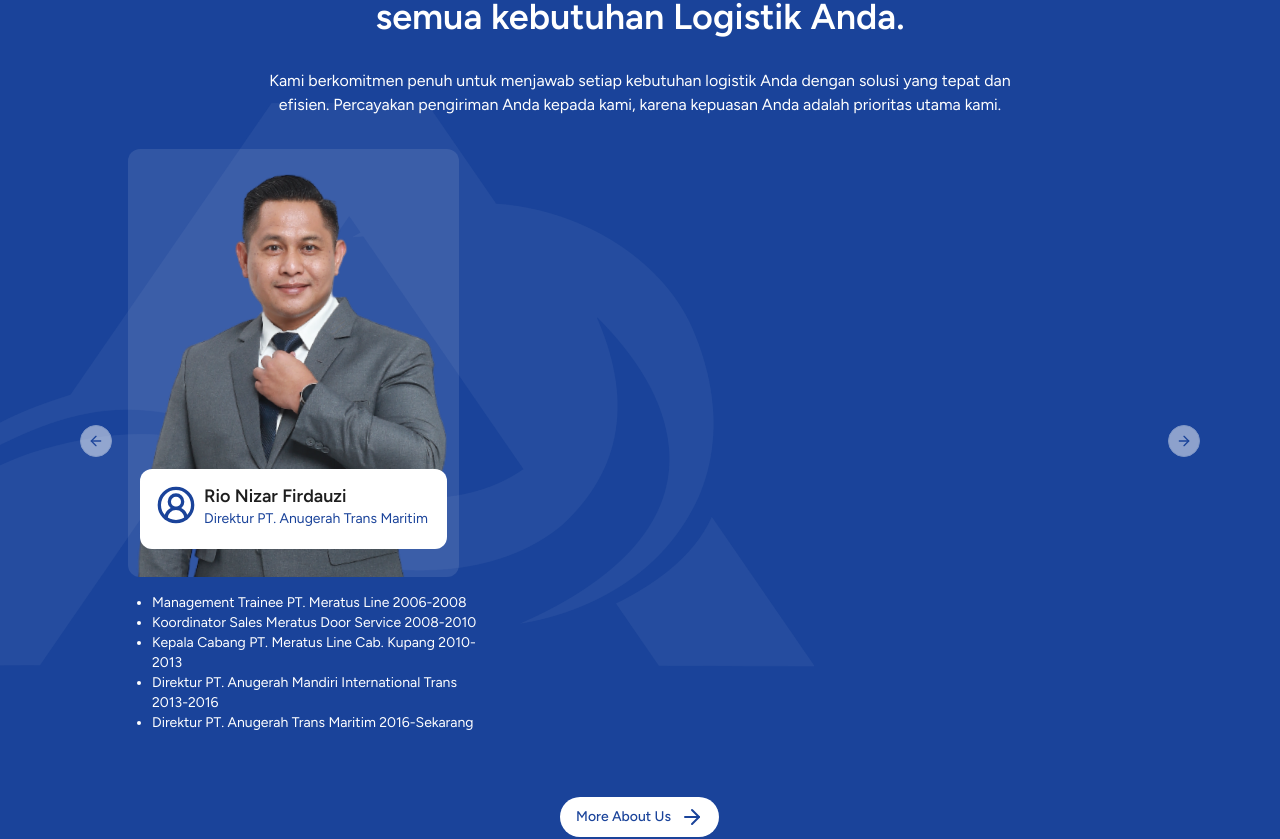
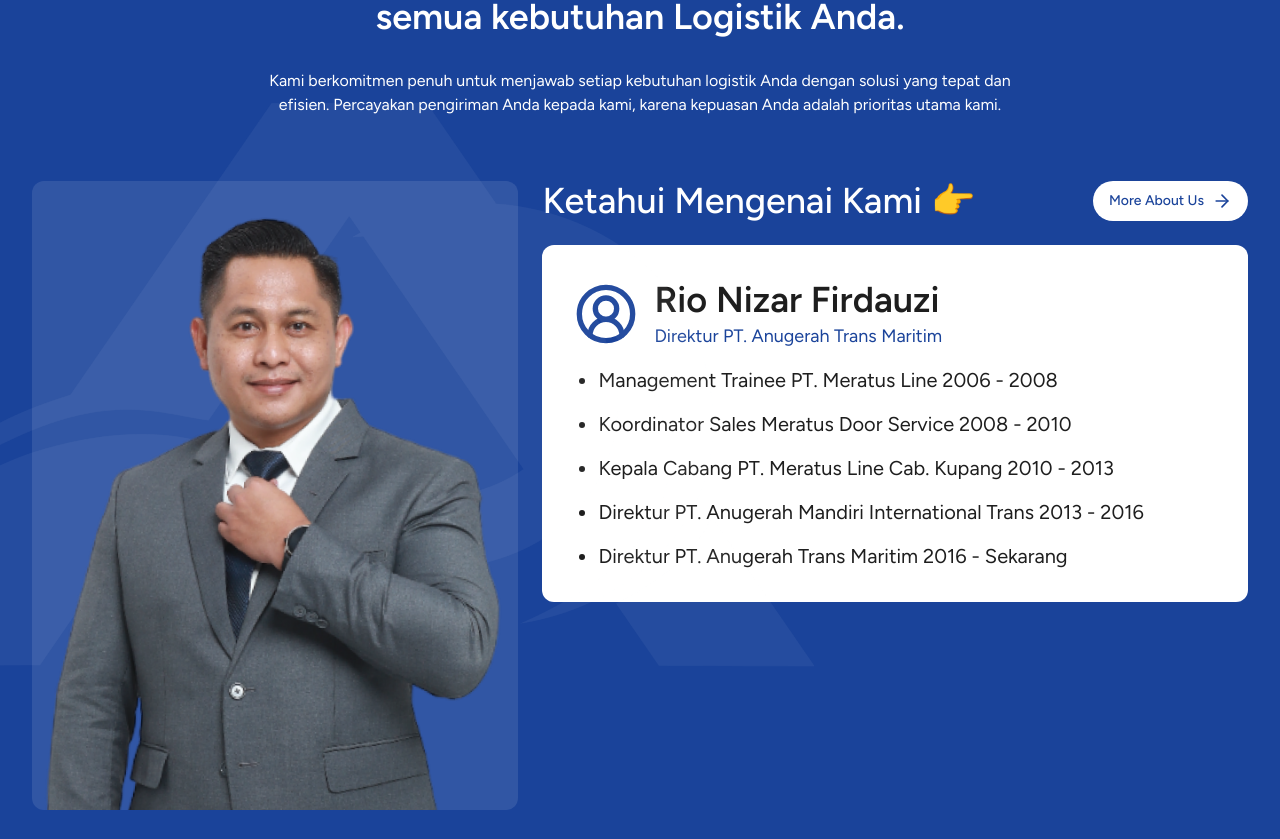
Before and after one commit to Fantocaa/atm-logistik, a Next.js app: page / in a window 1280 px wide. Shown: the part 1725-2564 px from the top of the page. Built offline with nearby package versions, Linux system fonts and the light colour scheme.

Commit message:
Update 0.5

```diff
--- a/src/components/home-page/Bio.tsx
+++ b/src/components/home-page/Bio.tsx
@@ -10,6 +10,7 @@ import {
 import { CircleUserRound } from "lucide-react";
 import { Button } from "../ui/button";
 import { ArrowRight } from "lucide-react";
+import Link from "next/link";
 
 export default function Bio() {
   const Member = [
@@ -21,87 +22,27 @@ export default function Bio() {
       quote: "When you have a dream, you've got to grab it and never let go.",
       exp: [
         {
-          expdetails: "Management Trainee PT. Meratus Line 2006-2008",
+          expdetails: "Management Trainee PT. Meratus Line 2006 - 2008",
         },
         {
-          expdetails: "Koordinator Sales Meratus Door Service 2008-2010",
+          expdetails: "Koordinator Sales Meratus Door Service 2008 - 2010",
         },
         {
-          expdetails: "Kepala Cabang PT. Meratus Line Cab. Kupang 2010-2013",
+          expdetails: "Kepala Cabang PT. Meratus Line Cab. Kupang 2010 - 2013",
         },
         {
           expdetails:
-            "Direktur PT. Anugerah Mandiri International Trans 2013-2016",
+            "Direktur PT. Anugerah Mandiri International Trans 2013 - 2016",
         },
         {
-          expdetails: "Direktur PT. Anugerah Trans Maritim 2016-Sekarang",
+          expdetails: "Direktur PT. Anugerah Trans Maritim 2016 - Sekarang",
         },
       ],
     },
-    // {
-    //   id: 2,
-    //   name: "Rio Nizar Firdauzi",
-    //   path: "/images/rio.png",
-    //   company: "Direktur PT. Anugerah Trans Maritim",
-    //   quote: "When you have a dream, you've got to grab it and never let go.",
-    //   exp: [
-    //     {
-    //       expdetails: "MANAGER AREA PT.DUMMY (2009 - 2018)",
-    //     },
-    //     {
-    //       expdetails: "DIRECTOR OF PT.ANUGERAH TRANS MARITIM (2018 - Present)",
-    //     },
-    //   ],
-    // },
-    // {
-    //   id: 3,
-    //   name: "Rio Nizar Firdauzi",
-    //   path: "/images/rio.png",
-    //   company: "Direktur PT. Anugerah Trans Maritim",
-    //   quote: "When you have a dream, you've got to grab it and never let go.",
-    //   exp: [
-    //     {
-    //       expdetails: "MANAGER AREA PT.DUMMY (2009 - 2018)",
-    //     },
-    //     {
-    //       expdetails: "DIRECTOR OF PT.ANUGERAH TRANS MARITIM (2018 - Present)",
-    //     },
-    //   ],
-    // },
-    // {
-    //   id: 4,
-    //   name: "Rio Nizar Firdauzi",
-    //   path: "/images/rio.png",
-    //   company: "Direktur PT. Anugerah Trans Maritim",
-    //   quote: "When you have a dream, you've got to grab it and never let go.",
-    //   exp: [
-    //     {
-    //       expdetails: "MANAGER AREA PT.DUMMY (2009 - 2018)",
-    //     },
-    //     {
-    //       expdetails: "DIRECTOR OF PT.ANUGERAH TRANS MARITIM (2018 - Present)",
-    //     },
-    //   ],
-    // },
-    // {
-    //   id: 5,
-    //   name: "Rio Nizar Firdauzi",
-    //   path: "/images/rio.png",
-    //   company: "Direktur PT. Anugerah Trans Maritim",
-    //   quote: "When you have a dream, you've got to grab it and never let go.",
-    //   exp: [
-    //     {
-    //       expdetails: "MANAGER AREA PT.DUMMY (2009 - 2018)",
-    //     },
-    //     {
-    //       expdetails: "DIRECTOR OF PT.ANUGERAH TRANS MARITIM (2018 - Present)",
-    //     },
-    //   ],
-    // },
   ];
 
   return (
-    <section className="bg-blueatm-900 text-white mt-72 md:mt-8">
+    <section className="bg-blueatm-900 text-white mt-16 md:mt-8">
       <div className="relative">
         <div className="absolute top-64 -left-32 2xl:left-0">
           <Image
@@ -144,27 +85,31 @@ export default function Bio() {
             </p>
 
             <div>
-              <Carousel
+              {/* <Carousel
                 className="max-w-sm md:max-w-screen-lg"
                 opts={{
                   align: "start",
                   // loop: true,
                 }}
               >
-                <CarouselContent>
+                <CarouselContent> */}
               {Member.map((value, index) => (
-                    <CarouselItem
-                      className="basis-11/12 md:basis-1/3"
+                // <CarouselItem
+                //   className="basis-11/12 md:basis-1/3"
+                //   key={value.id}
+                // >
+                <div
+                  className="w-full md:grid grid-cols-10 mt-8"
                   key={value.id}
                 >
-                      <div className="bg-white bg-opacity-10 rounded-xl relative">
+                  <div className="bg-white bg-opacity-10 rounded-xl relative col-span-4">
                     <Image
                       src={value.path}
                       width={1080}
                       height={1080}
                       alt="profile"
                     />
-                        <div className="absolute p-3 bottom-4 w-full">
+                    {/* <div className="absolute p-3 bottom-4 w-full">
                       <div className="bg-white rounded-xl p-4 group h-20 transition-all duration-300 overflow-hidden">
                         <div className="flex items-stretch gap-2">
                           <CircleUserRound className="text-blueatm-900 w-10 h-10" />
@@ -176,35 +121,65 @@ export default function Bio() {
                               {value.company}
                             </p>
                           </div>
-                            </div>
+                        </div> */}
                     {/* <div className="text-dark pt-2 opacity-0  group-hover:opacity-100 group-hover:duration-500 transition-opacity">
                               {value.quote}
                             </div> */}
+                    {/* </div>
+                    </div> */}
                   </div>
-                        </div>
-                      </div>
-                      <ul className="list-disc max-w-xs md:max-w-xl text-white pt-4 ml-6 text-sm w-full">
-                        {value.exp.map((experience, index) => (
-                          <li key={index}>{experience.expdetails}</li>
-                        ))}
-                      </ul>
-                    </CarouselItem>
-                  ))}
-                </CarouselContent>
-                <CarouselPrevious className="text-blueatm-900 md:inline-flex" />
-                <CarouselNext className="text-blueatm-900 hidden md:inline-flex" />
-              </Carousel>
-            </div>
+                  <div className="col-span-6 md:pl-6 flex-col pt-4 md:pt-0 gap-6 flex">
+                    <div className="justify-between w-full items-end hidden md:flex">
+                      <h1 className="font-medium text-4xl">
+                        Ketahui Mengenai Kami 👉
+                      </h1>
+                      <Link href="/about">
                         <Button
                           variant="default"
-              className=" py-3 mt-8 text-blueatm-900 bg-white hover:bg-blue-50 rounded-full flex gap-2 transition-all w-fit"
+                          className=" py-3 text-blueatm-900 bg-white hover:bg-blue-50 rounded-full flex gap-2 transition-all w-fit"
                           data-aos="zoom-in-up"
                           data-aos-delay="400"
                           data-aos-offset="-300"
                         >
                           More About Us
-              <ArrowRight />
+                          <ArrowRight size={20} />
                         </Button>
+                      </Link>
+                    </div>
+                    <div className="bottom-4 w-full">
+                      <div className="bg-white rounded-xl p-4 md:p-8 group h-full transition-all duration-300 overflow-hidden">
+                        <div className="flex items-center gap-4">
+                          <CircleUserRound className="text-blueatm-900 w-16 h-16" />
+                          <div>
+                            <h3 className="text-2xl md:text-4xl/tight font-semibold text-dark">
+                              {value.name}
+                            </h3>
+                            <p className="text-blueatm-900 text-lg">
+                              {value.company}
+                            </p>
+                          </div>
+                        </div>
+                        {/* <div className="text-dark pt-2 opacity-0  group-hover:opacity-100 group-hover:duration-500 transition-opacity">
+                              {value.quote}
+                            </div> */}
+                        <ul className="list-disc max-w-xs md:max-w-xl text-dark ml-6 text-base md:text-xl w-full">
+                          {value.exp.map((experience, index) => (
+                            <li key={index} className="pt-4">
+                              {experience.expdetails}
+                            </li>
+                          ))}
+                        </ul>
+                      </div>
+                    </div>
+                  </div>
+                </div>
+              ))}
+              {/* </CarouselItem> */}
+              {/* </CarouselContent>
+                <CarouselPrevious className="text-blueatm-900 md:inline-flex" />
+                <CarouselNext className="text-blueatm-900 hidden md:inline-flex" />
+              </Carousel> */}
+            </div>
           </div>
         </div>
       </div>
--- a/src/components/home-page/Services.tsx
+++ b/src/components/home-page/Services.tsx
@@ -200,7 +200,7 @@ export default function Services() {
               </div>
             </div>
           </div>
-          <div className="md:w-1/2 flex flex-col gap-12 pt-16 md:pt-0">
+          <div className="md:w-1/2 flex flex-col gap-12 pt-32 md:pt-0">
             <div className="flex items-center gap-16">
               <Image
                 src="/icon/1.svg"
```
Also changed, not shown: src/components/about-page/Member.tsx (+52 -99 lines), src/components/navbar-footer/Footer.tsx (+11 -96 lines). Lines whose indentation alone changed are shown as unchanged.
